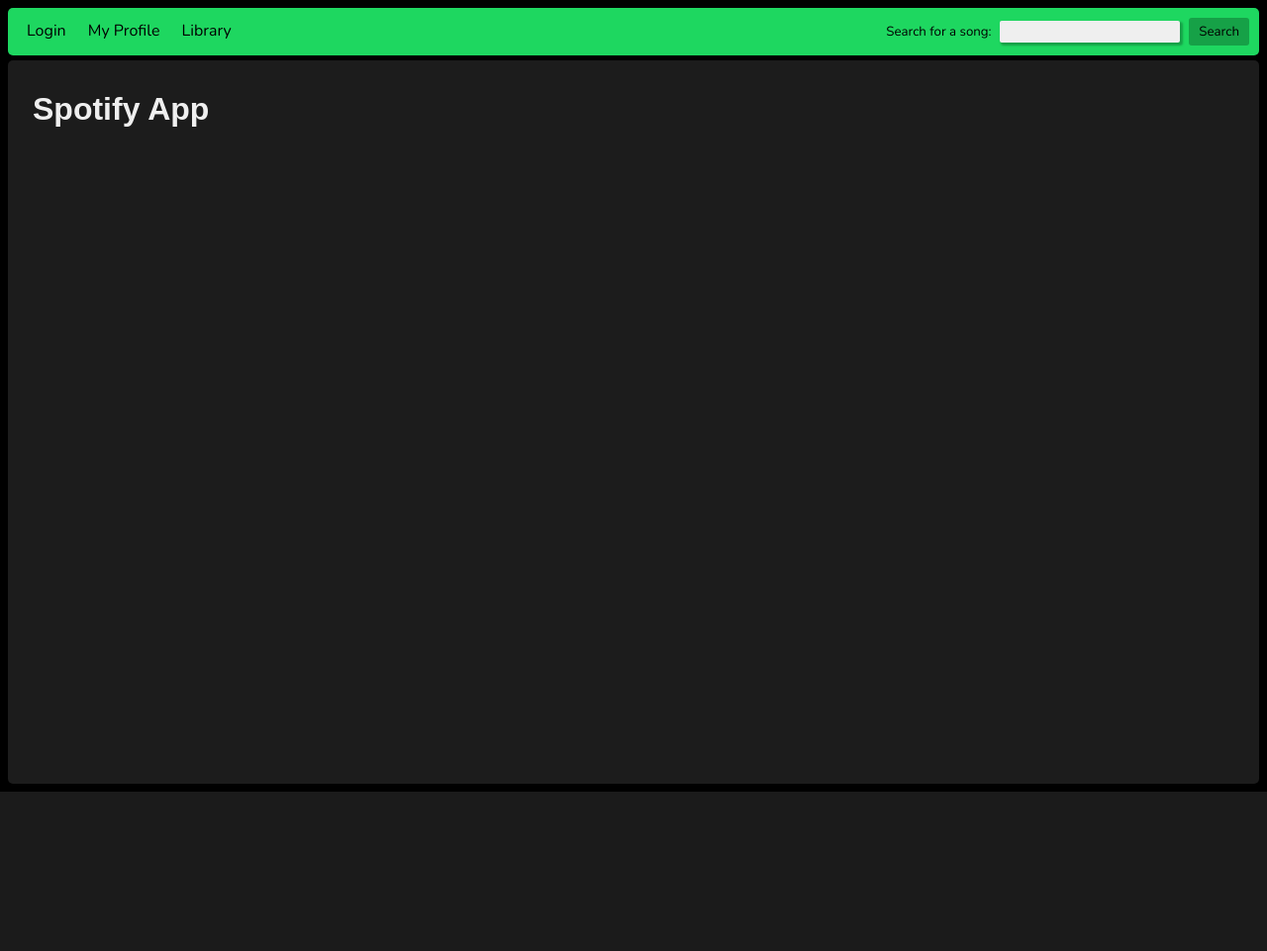
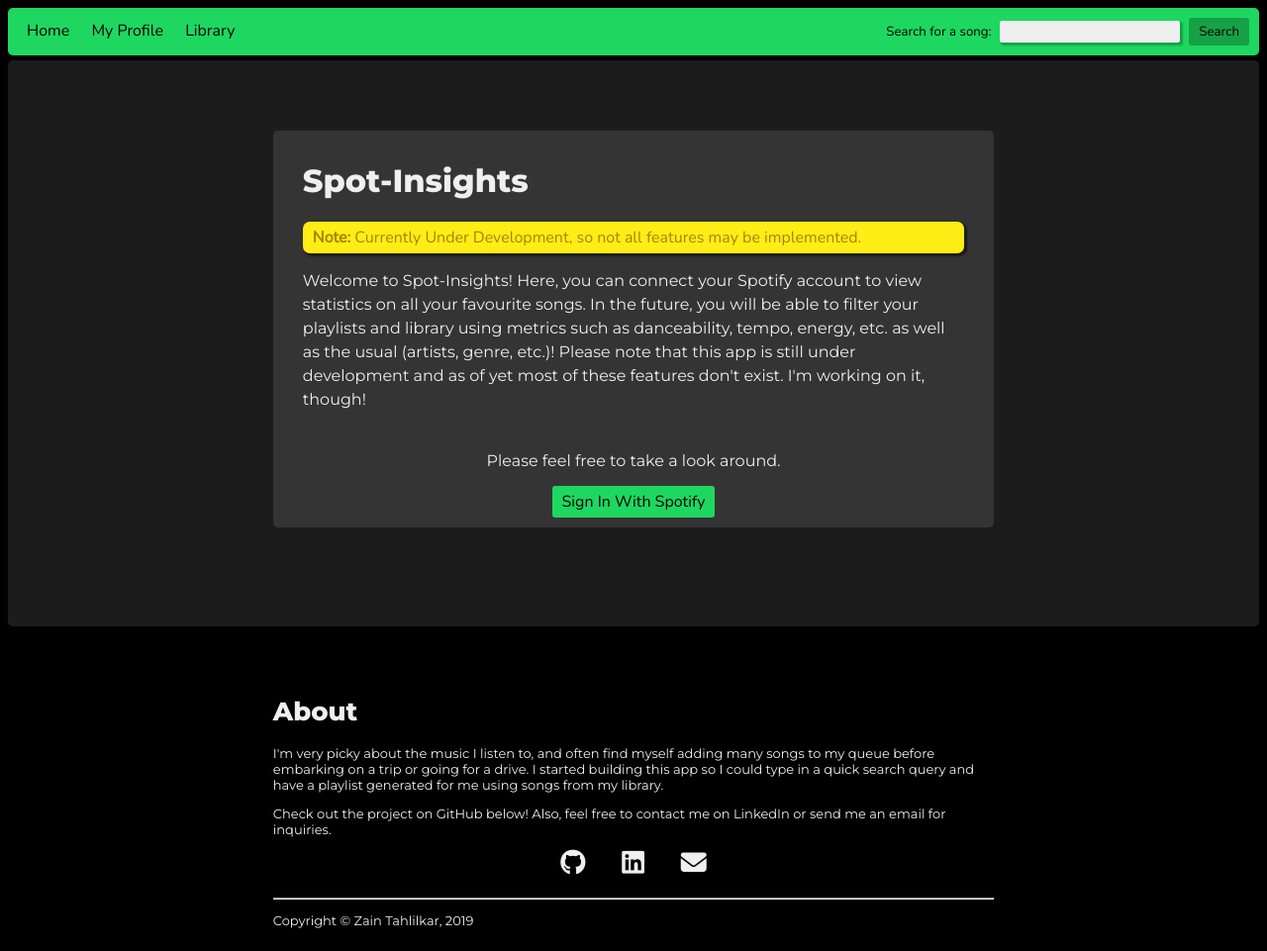
Before and after one commit to zainosaurus/spotify-app, a Flask app: page / in a window 1280 px wide. Shown: the whole page at 99% size. Before the commit the page ends 800 px from the top, so only its background shows below. Run offline with Flask 2, Linux system fonts and the light colour scheme; some libraries are stand-ins or nearby versions.

Commit message:
Created Homepage and Footer, also added redirect to login if user is not authenticated

```diff
--- a/app/server.py
+++ b/app/server.py
@@ -17,6 +17,7 @@
 # Setting up flask-login
 login_manager = flask_login.LoginManager()
 login_manager.init_app(app)
+login_manager.login_view = '/launch_spotify_authentication'
 
 # User Loader callback for Flask Login
 @login_manager.user_loader
@@ -28,7 +29,7 @@
 
 @app.route('/', methods = ['GET'])
 def index():
-    return render_template('index.html', title='Spotify App')
+    return render_template('index.html')
 
 @app.route('/launch_spotify_authentication', methods = ['GET'])
 def launch_spotify_authentication():
@@ -67,10 +68,7 @@
         flask_login.login_user(user, remember = True)
         return redirect(url_for('my_profile'))
     else:
-        return render_template('index.html',
-            title = 'Unauthorized :(',
-            response_content = 'Invalid authenticity key'
-        ), 401
+        return json.dumps({'error': 'Invalid Authenticity Key'}), 401
 
 @app.route('/profile', methods = ['GET'])
 @login_required
--- a/app/static/styles/card.css
+++ b/app/static/styles/card.css
@@ -3,11 +3,22 @@
     padding: 10px 30px 10px 30px;
     border-radius: 5px;
     box-sizing: border-box;
+}
+
+.welcome {
+    font-family: 'Montserrat', sans-serif;
+}
+
+.info {
     font-family: 'Nunito', sans-serif;
     font-size: small;
     vertical-align: middle;
 }
 
-.card p {
+.info p {
     line-height: 75%;
 }
+
+.welcome p {
+    line-height: 150%;
+}
--- /dev/null
+++ b/app/static/styles/footer.css
@@ -0,0 +1,18 @@
+#page-footer {
+    font-family: "Montserrat", Arial, Helvetica, sans-serif;
+    font-size: small;
+    padding: 10px 25px 10px 25px;
+    margin: 0;
+    background-color: #000000;
+    color: #EFEFEF;
+    border-radius: 5px;
+    flex-shrink: 0;
+}
+
+#page-footer a {
+    color: inherit;
+}
+
+#page-footer .links {
+    text-align: center;
+}
--- a/app/static/styles/layout.css
+++ b/app/static/styles/layout.css
@@ -1,3 +1,14 @@
 .inline {
     display: inline-block;
 }
+
+.padded-content {
+    margin-top: 5%;
+    margin-left: 20%;
+    margin-right: 20%;
+}
+
+.inline-spacer {
+    width: 30px;
+    display: inline-block;
+}
--- a/app/static/styles/main.css
+++ b/app/static/styles/main.css
@@ -10,11 +10,25 @@
 }
 
 #page-body {
-    font-family: Arial, Helvetica, sans-serif;
-    padding: 10px 25px 10px 25px;
+    font-family: "Montserrat", Arial, Helvetica, sans-serif;
+    padding: 10px 25px 100px 25px;
     margin: 0;
     background-color: #1C1C1C;
     color: #EFEFEF;
     border-radius: 5px;
     flex-grow: 1;
 }
+
+/* Notification Block */
+.note {
+    background-color: #FFED15;
+    font-family: 'Nunito', sans-serif;
+    color: rgb(163, 133, 0);
+    padding: 5px 10px 5px 10px;
+    border-radius: 7px;
+    box-shadow: 2px 2px 2px 1px #1C1C1C;
+}
+
+h1 {
+    font-weight: bold;
+}
--- a/app/templates/index.html
+++ b/app/templates/index.html
@@ -1,10 +1,30 @@
 {% extends 'layouts/base.html' %}
 
-{% block title %} {{ title }} {% endblock %}
+{% block title %} Home {% endblock %}
 
 {% block content %}
-    <h1> {{ title }} </h1>
-    <pre id = 'response-content'>
-        {{ response_content }}
-    </pre>
+    <div class='padded-content'>
+        <div class='card welcome'>
+            <h1> Spot-Insights </h1>
+            <div class='note'> <b>Note:</b> Currently Under Development, so not all features may be implemented. </div>
+            <p>
+                Welcome to Spot-Insights! Here, you can connect your Spotify account to view statistics
+                on all your favourite songs. In the future, you will be able to filter your playlists and
+                library using metrics such as danceability, tempo, energy, etc. as well as the usual (artists,
+                genre, etc.)! Please note that this app is still under development and as of yet most of these
+                features don't exist. I'm working on it, though!
+                <br><br>
+                <center>
+                    Please feel free to take a look around.
+                </center>
+            </p>
+            <div>
+                <center>
+                    <form method="GET" action="{{ url_for('launch_spotify_authentication') }}">
+                        <input type='submit' value='Sign In with Spotify' style='font-size: 1em;'>
+                    </form>
+                </center>
+            </div>
+        </div>
+    </div>
 {% endblock %}
--- a/app/templates/layouts/base.html
+++ b/app/templates/layouts/base.html
@@ -2,12 +2,19 @@
 <html lang='en'>
     <head>
         {% block head %}
-            <title>{% block title %}Default Page{% endblock %} - Spot-Insights </title>
+            <title>{% block title %}Home{% endblock %} - Spot-Insights </title>
+
+            <!-- Online Sources -->
             <script src="https://ajax.googleapis.com/ajax/libs/jquery/3.4.1/jquery.min.js"></script>
             <link href="https://fonts.googleapis.com/css?family=Nunito&display=swap" rel="stylesheet">
+            <link href="https://fonts.googleapis.com/css?family=Montserrat:400,800&display=swap" rel="stylesheet">
+            <script src="https://kit.fontawesome.com/031aad2b03.js" crossorigin="anonymous"></script>
+
+            <!-- Local CSS Files -->
             <link rel="stylesheet" type="text/css" href="{{ url_for('static', filename='styles/layout.css') }}">
             <link rel="stylesheet" type="text/css" href="{{ url_for('static', filename='styles/main.css') }}">
             <link rel="stylesheet" type="text/css" href="{{ url_for('static', filename='styles/navbar.css') }}">
+            <link rel="stylesheet" type="text/css" href="{{ url_for('static', filename='styles/footer.css') }}">
             <link rel="stylesheet" type="text/css" href="{{ url_for('static', filename='styles/form.css') }}">
             <link rel="stylesheet" type="text/css" href="{{ url_for('static', filename='styles/card.css') }}">
             <link rel="stylesheet" type="text/css" href="{{ url_for('static', filename='styles/table.css') }}">
@@ -16,10 +23,14 @@
     <body>
         {% include 'layouts/navigation.html' %}
 
-        <div id = 'page-body'>
+        <main id = 'page-body'>
             {% block content %}
                 <h1>{{ self.title() }}</h1>
             {% endblock content %}
-        </div>
+        </main>
+
+        <footer id='page-footer'>
+            {% include 'layouts/footer.html' %}
+        </footer>
     </body>
 </html>
--- /dev/null
+++ b/app/templates/layouts/footer.html
@@ -0,0 +1,28 @@
+<div class='padded-content'>
+    <h1> About </h1>
+
+    <p>
+        I'm very picky about the music I listen to, and often find myself adding
+        many songs to my queue before embarking on a trip or going for a drive.
+        I started building this app so I could type in a quick search query and
+        have a playlist generated for me using songs from my library.
+    </p>
+    <p>
+        Check out the project on GitHub below!
+        Also, feel free to contact me on LinkedIn or send me an email for inquiries.
+    </p>
+
+    <div class='links'>
+        <a href='https://github.com/zainosaurus/spotify-app'><span class="fab fa-github fa-2x"></span></a>
+        <span class='inline-spacer'></span>
+        <a href='https://www.linkedin.com/in/zaintahlilkar/'><span class="fab fa-linkedin fa-2x"></span></a>
+        <span class='inline-spacer'></span>
+        <a href='mailto:zain.tahlilkar@gmail.com'><span class="fas fa-envelope fa-2x"></span></a>
+    </div>
+
+    <br>
+    <hr>
+    <p>
+        Copyright &copy Zain Tahlilkar, 2019
+    </p>
+</div>
--- a/app/templates/layouts/navigation.html
+++ b/app/templates/layouts/navigation.html
@@ -1,6 +1,6 @@
-<div id = 'navbar'>
+<nav id = 'navbar'>
     <div id='links-div'>
-        <a href="{{ url_for('launch_spotify_authentication') }}">Login</a>
+        <a href="{{ url_for('index') }}">Home</a>
         <a href="{{ url_for('my_profile') }}">My Profile</a>
         <a href="{{ url_for('my_library') }}">Library</a>
     </div>
@@ -12,4 +12,4 @@
             <input type='submit' value='Search'>
         </form>
     </div>
-</div>
+</nav>
--- a/app/templates/song_analysis.html
+++ b/app/templates/song_analysis.html
@@ -22,7 +22,7 @@
 
 {% block content %}
     <h1> {{ title }} </h1>
-    <div class = 'card inline' style = 'min-width: 25%;'>
+    <div class = 'card info inline' style = 'min-width: 25%;'>
         <div id = 'song-info'>
             <p><b>Track: </b> {{ track_info['name'] }}</p>
             <p><b>Artists: </b> {{ track_info['artists'] }}</p>
```
Also changed, not shown: 1 other file.
